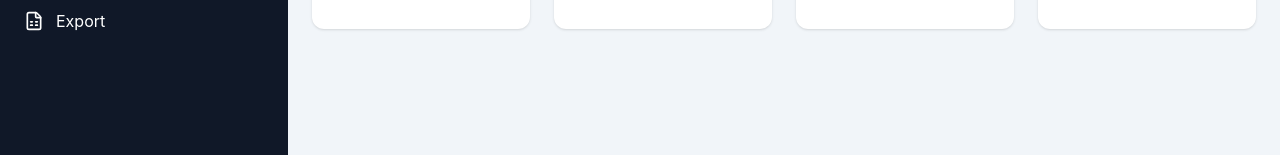
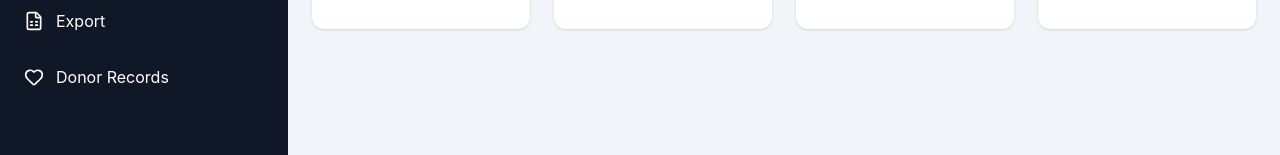
Before and after one commit to wasuuday/ebloodline-frontend, a React app: page /dashboard in a window 1280 px wide. Shown: the part 315-470 px from the top of the page. Built offline with nearby package versions, Linux system fonts and the light colour scheme; no server answers; sample sign-in values are in the browser's storage; the HTML template or start-up script is replaced by a standard one.

Commit message:
info Update Sidebar.jsx

```diff
--- a/src/components/layout/Sidebar.jsx
+++ b/src/components/layout/Sidebar.jsx
@@ -4,7 +4,8 @@ import {
     Users,
     BarChart3,
     FileSpreadsheet,
-    LogOut
+    LogOut,
+    Heart
 } from "lucide-react";
 
 import { NavLink, useNavigate } from "react-router-dom";
@@ -51,6 +52,11 @@ export default function Sidebar() {
                 name: "Export",
                 icon: FileSpreadsheet,
                 path: "/dashboard/export"
+            },
+            {
+                name: "Donor Records",
+                icon: Heart, // or another Lucide icon
+                path: "/dashboard/donorrecords"
             }
 
         );
```
